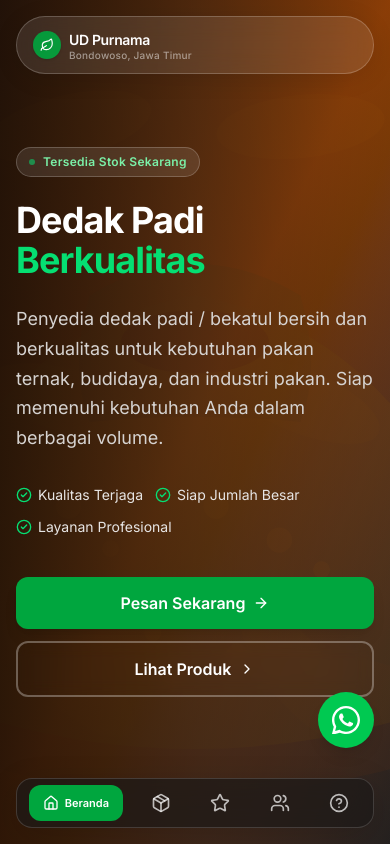
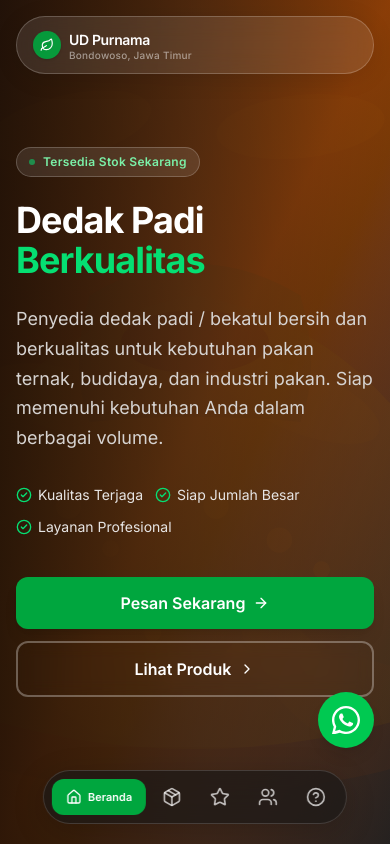
Before and after one commit to ardhikaxx/dedak-padi-web, a Next.js app: page / in a window 390 px wide. Shown: the top 844 px of the page. Built offline with nearby package versions, Linux system fonts and the light colour scheme.

Commit message:
feat: bottom nav pill shape centered floating

```diff
--- a/components/Navbar.tsx
+++ b/components/Navbar.tsx
@@ -131,18 +131,18 @@ export default function Navbar() {
           Hanya muncul di layar < lg
       ════════════════════════════════════════ */}
       <nav
-        className="lg:hidden fixed bottom-4 left-4 right-4 z-50"
+        className="lg:hidden fixed bottom-5 left-1/2 -translate-x-1/2 z-50"
         aria-label="Navigasi bawah"
       >
         <div className={`
-          backdrop-blur-xl border rounded-2xl shadow-[0_8px_32px_rgba(0,0,0,0.15)] overflow-hidden
+          backdrop-blur-xl border rounded-full shadow-[0_8px_32px_rgba(0,0,0,0.18)] overflow-hidden
           transition-all duration-500
           ${isScrolled
             ? 'bg-white/90 border-stone-200/60'
             : 'bg-stone-900/70 border-white/15'
           }
         `}>
-          <div className="flex items-center justify-around px-1 py-1">
+          <div className="flex items-center px-2 py-1.5 gap-1">
             {navLinks.map((link) => {
               const Icon = link.icon;
               const isActive = activeSection === link.id;
```
